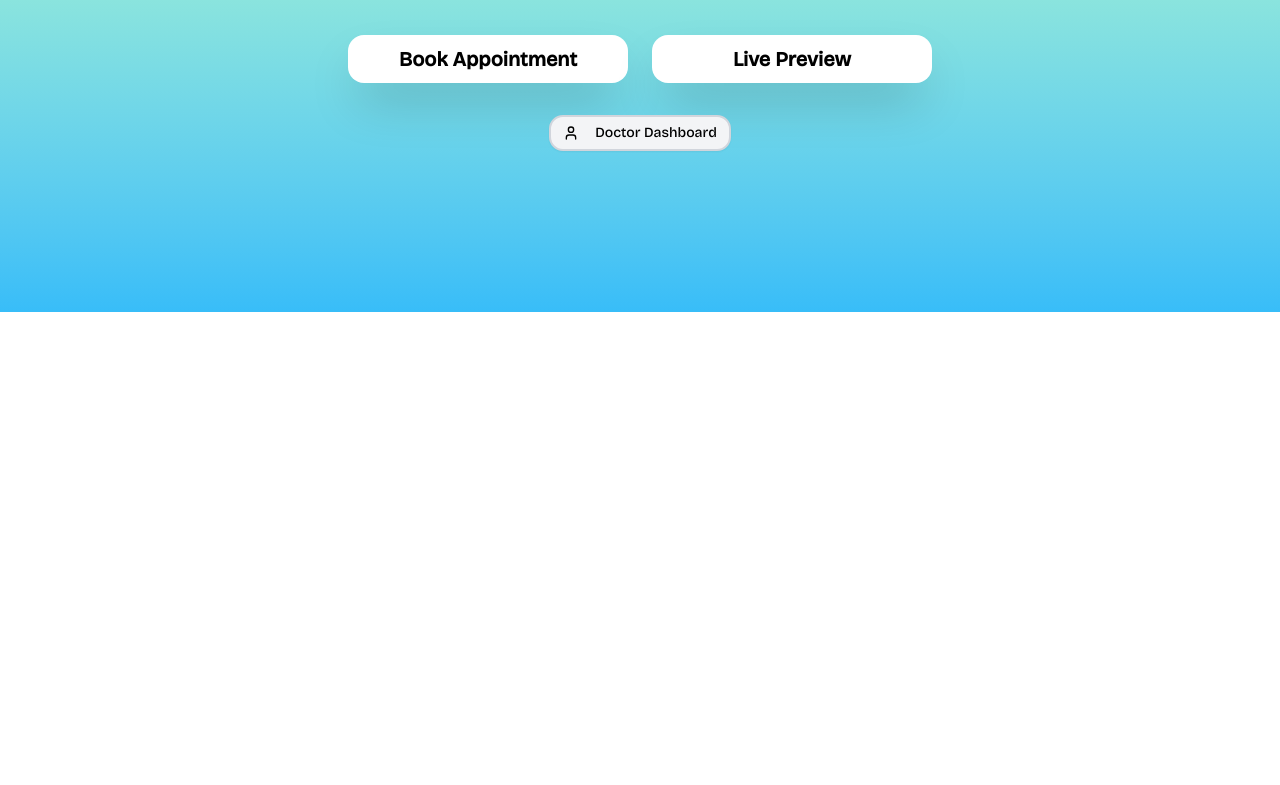
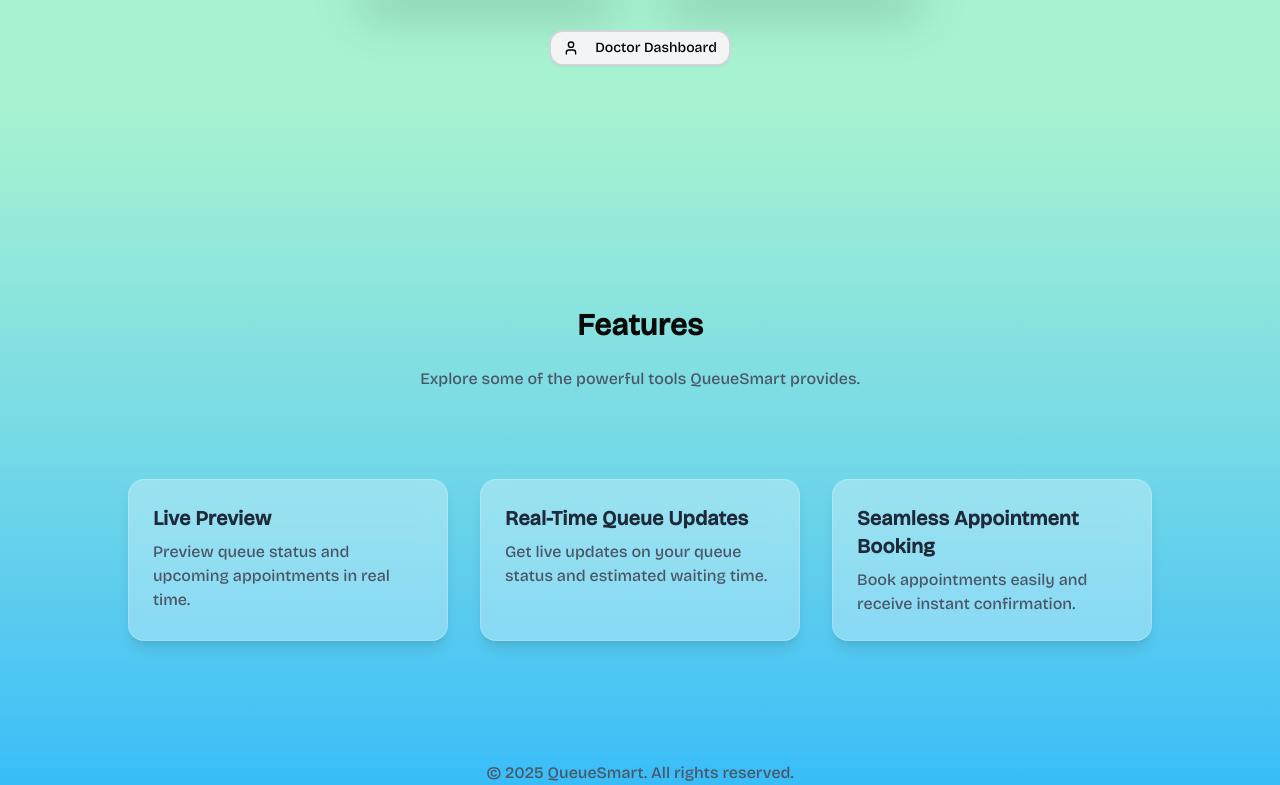
Before and after one commit to Nishal77/QueueManagement, a React (Vite) app: page / in a window 1280 px wide. Shown: the part 573-1358 px from the top of the page. Before the commit the page ends 885 px from the top, so only its background shows below. Built offline with nearby package versions, Linux system fonts and the light colour scheme; no server answers; the database is empty.

Commit message:
Your commit message

```diff
--- a/src/pages/DoctorDashboard.jsx
+++ b/src/pages/DoctorDashboard.jsx
@@ -90,7 +90,7 @@ const DoctorDashboard = () => {
   useEffect(() => {
     if (selectedDoctor) {
       const autoRefreshTimer = setInterval(() => {
-        console.log('🔄 Auto-refreshing appointments...')
+        console.log(' Auto-refreshing appointments...')
         fetchAppointments()
       }, 30000) // 30 seconds
 
@@ -448,7 +448,7 @@ const DoctorDashboard = () => {
           </div>
 
           <h2 className="text-4xl md:text-6xl lg:text-7xl font-medium text-white mb-8 leading-tight max-w-5xl mx-auto tracking-tight" style={{ fontFamily: 'Bricolage Grotesque, sans-serif' }}>
-            Healthcare Management System
+            Queue Smart
           </h2>
           <p className="text-xl md:text-2xl text-gray-200 max-w-3xl mx-auto leading-relaxed font-light" style={{ fontFamily: 'Bricolage Grotesque, sans-serif' }}>
             Manage appointments, track patient progress, and provide exceptional care
--- a/src/pages/Features.jsx
+++ b/src/pages/Features.jsx
@@ -11,18 +11,12 @@ const featuresList = [
         title: 'Seamless Appointment Booking',
         description: 'Book appointments easily and receive instant confirmation.',
     },
-    {
-        title: 'Doctor Dashboard',
-        description: 'Doctors can manage appointments and view patient queues efficiently.',
-    },
+
     {
         title: 'Live Preview',
         description: 'Preview queue status and upcoming appointments in real time.',
     },
-    {
-        title: 'Mobile Friendly',
-        description: 'Access the system from any device, anywhere.',
-    },
+
 ]
 
 const Features = () => {
@@ -32,7 +26,7 @@ const Features = () => {
         <div className="min-h-screen bg-white py-12 px-4 relative">
             <button
                 onClick={() => navigate('/')}
-                className="absolute top-6 left-6 bg-black text-white px-4 py-2 rounded-lg font-semibold hover:bg-white hover:text-black border border-black transition-all duration-300"
+                className="absolute top-6 left-16 bg-black text-white px-4 py-2 rounded-lg font-semibold hover:bg-white hover:text-black border border-black transition-all duration-300"
             >
                 Back to Landing Page
             </button>
--- a/src/pages/LandingPage.jsx
+++ b/src/pages/LandingPage.jsx
@@ -38,10 +38,10 @@ const LandingPage = () => {
   }
 
   return (
-    <div className="min-h-screen w-full relative bg-gradient-to-b from-[#f8fafc] via-[#a7f3d0] to-[#38bdf8]">
+    <div className=" relative bg-gradient-to-b from-[#a7f3d0] via-[#a7f3d0] to-[#38bdf8]">
       {/* Header */}
-      <div className="relative z-10 p-6 border-b border-gray-200">
-        <div className="max-w-4xl mx-auto flex items-center justify-between">
+      <div className="fixed top-0 left-0 w-full bg-white/80 backdrop-blur-md z-50 border-b border-gray-200 p-6">
+  <div className="max-w-6xl mx-auto flex items-center justify-between">
     <div className="flex items-center space-x-3">
       <div className="w-8 h-8 bg-black rounded-full flex items-center justify-center">
         <Shield className="w-5 h-5 text-white" />
@@ -58,21 +58,25 @@ const LandingPage = () => {
   </div>
 </div>
 
+
       {/* Main Content */}
       <div className="relative z-10 min-h-screen flex items-center justify-center px-6">
         <div className="text-center max-w-4xl mx-auto">
           {/* Banner */}
           <div >
           <Button
-              onClick={() => navigate('/features')}
+  onClick={() => {
+    document.getElementById("features")?.scrollIntoView({ behavior: "smooth" });
+  }}
   className="inline-flex items-center px-4 py-2 bg-gray-100 border border-gray-200 rounded-full text-sm text-black mb-2 hover:bg-black hover:text-white transition-all duration-300"
-
-            ><div className="w-2 h-2 bg-green-500 rounded-full mr-2"></div>
-              <span>5+ New Features</span>
+>
+  <div className="w-2 h-2 bg-green-500 rounded-full mr-2"></div>
+  <span>2+ New Features</span>
   <Zap className="w-4 h-4 ml-2 text-black" />
   <span className="ml-2">Read More →</span>
+</Button>
 
-            </Button>
+
           </div>
 
           {/* Main Heading */}
@@ -123,6 +127,75 @@ const LandingPage = () => {
           </div>
         </div>
       </div>
+     <div>
+
+
+      <section id="features" className="py-20 px-10">
+  <h2 className="text-3xl font-bold text-center mb-6">Features</h2>
+  <p className="text-center text-gray-600 mb-12">
+    Explore some of the powerful tools QueueSmart provides.
+  </p>
+
+  <div className="relative z-10 p-10">
+    <div className="flex flex-wrap justify-center gap-8">
+      {/* Card 1 */}
+      <div className="w-80 bg-white/30 backdrop-blur-md shadow-lg rounded-2xl border border-white/20
+                      transition-transform duration-300 ease-out
+                      hover:scale-105 hover:-translate-y-2 hover:translate-x-2
+                      hover:shadow-2xl hover:shadow-blue-200/50">
+        <div className="p-6">
+          <h2 className="text-xl font-bold text-gray-800">Live Preview</h2>
+          <p className="text-gray-600 mt-2">
+          <h2>Preview queue status and upcoming appointments in real time.</h2>
+          </p>
+        </div>
+      </div>
+
+      {/* Card 2 */}
+      <div className="w-80 bg-white/30 backdrop-blur-md shadow-lg rounded-2xl border border-white/20
+                      transition-transform duration-300 ease-out
+                      hover:scale-105 hover:-translate-y-2 hover:translate-x-2
+                      hover:shadow-2xl hover:shadow-blue-200/50">
+      <div className="p-6">
+  <h2 className="text-xl font-bold text-gray-800">
+    Real-Time Queue Updates
+  </h2>
+  <p className="text-gray-600 mt-2">
+    Get live updates on your queue status and estimated waiting time.
+  </p>
+</div>
+
+      </div>
+
+      {/* Card 3 */}
+      <div className="w-80 bg-white/30 backdrop-blur-md shadow-lg rounded-2xl border border-white/20
+                      transition-transform duration-300 ease-out
+                      hover:scale-105 hover:-translate-y-2 hover:translate-x-2
+                      hover:shadow-2xl hover:shadow-blue-200/50">
+        <div className="p-6">
+          <h2 className="text-xl font-bold text-gray-800">Seamless Appointment Booking</h2>
+          <p className="text-gray-600 mt-2">
+            Book appointments easily and receive instant confirmation.
+          </p>
+        </div>
+      </div>
+    </div>
+  </div>
+</section>
+</div>
+
+
+
+
+
+<div> <footer>
+        <div className="max-w-4xl mx-auto">
+          <p className="text-gray-600 text-center">
+            &copy; 2025 QueueSmart. All rights reserved.
+          </p>
+        </div>
+      </footer></div>
+
     </div>
   )
 }
--- a/src/pages/UserDashboard.jsx
+++ b/src/pages/UserDashboard.jsx
@@ -282,7 +282,7 @@ const UserDashboard = () => {
           </div>
 
           <div className="inline-flex items-center px-4 py-2 bg-black text-white rounded-full text-sm font-medium shadow-lg mb-6">
-            <Star className="w-4 h-4 mr-2" />
+
             Welcome Back
           </div>
 
@@ -405,7 +405,7 @@ const UserDashboard = () => {
           {appointments.length > 0 && appointments.some(apt => apt.status === 'waiting' || apt.status === 'in-progress') && (
             <div className="bg-green-50 border-2 border-green-200 rounded-2xl p-6 mb-8">
               <h4 className="text-xl font-bold text-green-800 mb-4 text-center">
-                🚀 Current Appointment Status
+                 Current Appointment Status
               </h4>
               {appointments
                 .filter(apt => apt.status === 'waiting' || apt.status === 'in-progress')
```
Also changed, not shown: src/pages/BookingForm.jsx (+8 -8 lines). Lines whose indentation alone changed are shown as unchanged.
